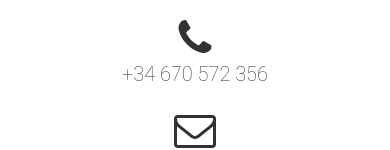
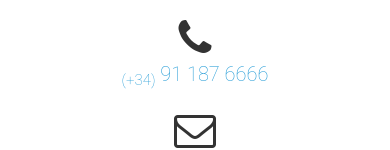
Before and after one commit to ClaseChat/ClaseChat.github.io, a plain HTML site: page index.html in a window 390 px wide. Shown: the part 2715-2865 px from the top of the page. Drawn offline with nearby package versions, Linux system fonts and the light colour scheme.

Commit message:
Update phone number

```diff
--- a/index.html
+++ b/index.html
@@ -257,7 +257,7 @@
                 </div>
                 <div class="col-lg-4 col-lg-offset-2 text-center">
                     <i class="fa fa-phone fa-3x sr-contact"></i>
-                    <p>+34 670 572 356</p>
+                    <p><a href="tel:+34911876666"><sub>(+34)</sub> 91 187 6666</a></p>
                 </div>
                 <div class="col-lg-4 text-center">
                     <i class="fa fa-envelope-o fa-3x sr-contact"></i>
```
